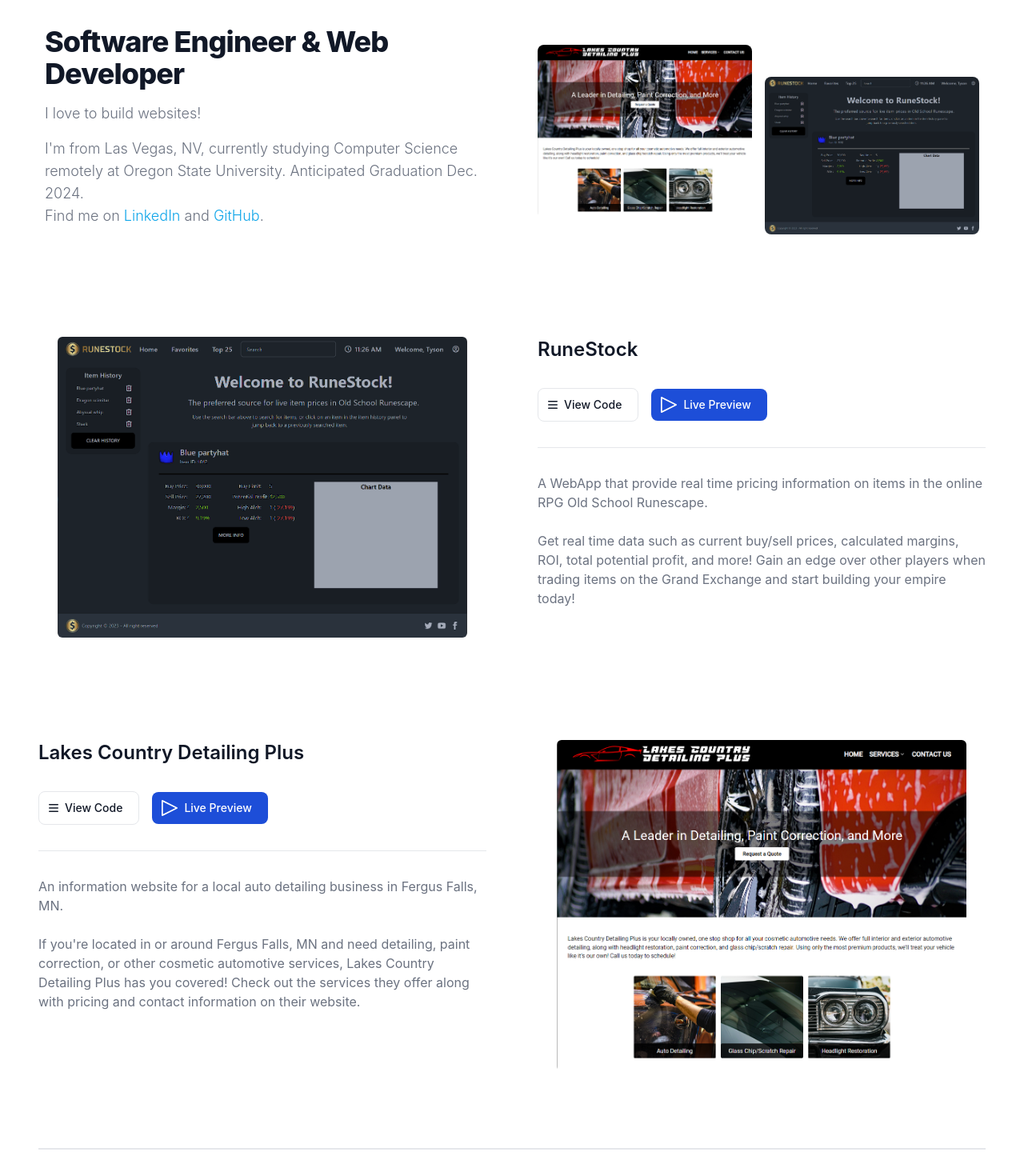
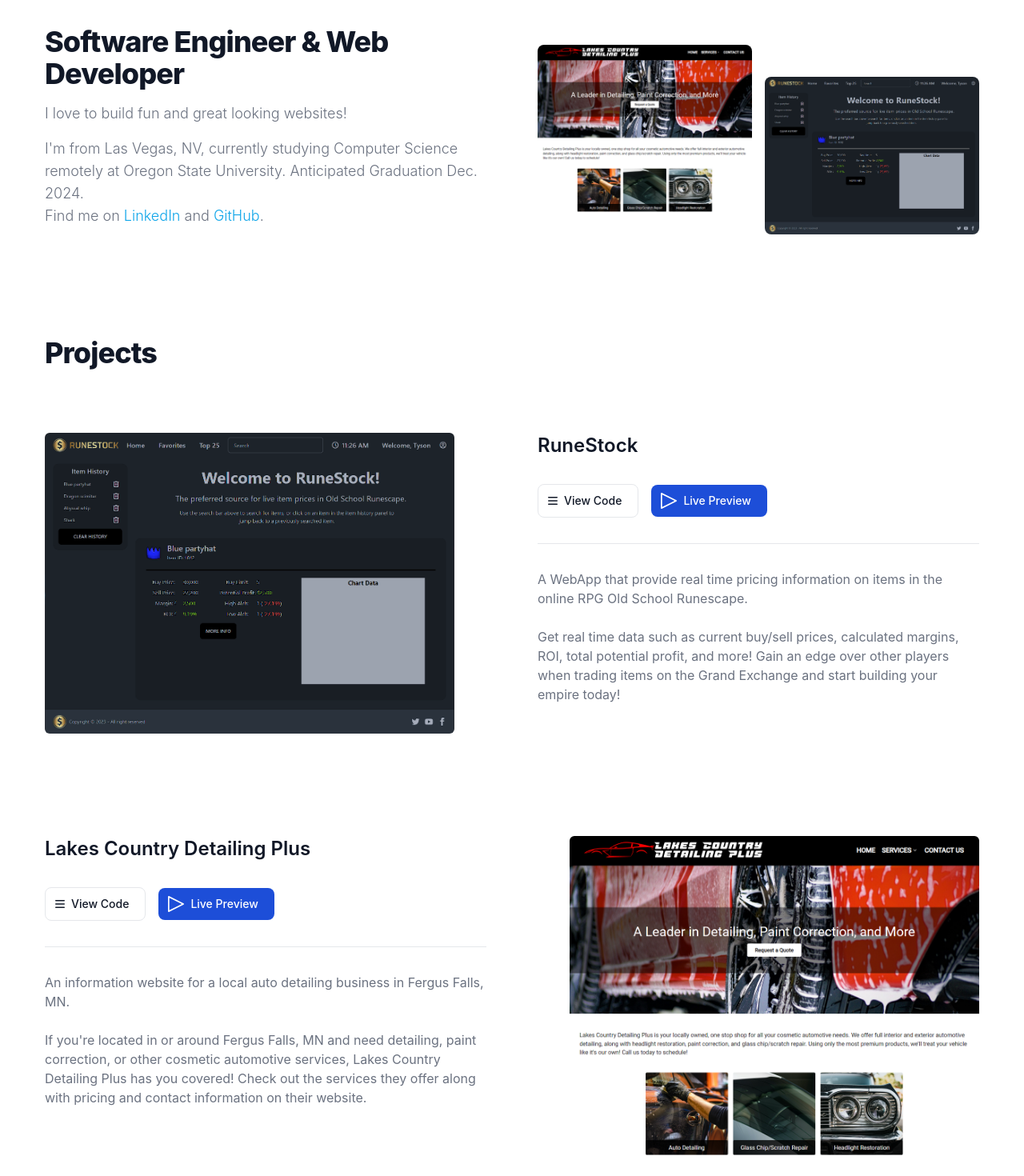
Before and after one commit to T-Pederson/portfolio, a React (Vite) app: page / in a window 1280 px wide. Shown: the part 280-1750 px from the top of the page at 80% size. Built offline with nearby package versions, Linux system fonts and the light colour scheme.

Commit message:
Projects section alignment adjustments

```diff
--- a/src/components/Heading.jsx
+++ b/src/components/Heading.jsx
@@ -9,7 +9,7 @@
           <h2 className="mb-4 text-4xl tracking-tight font-extrabold text-gray-900 dark:text-white">
             Software Engineer & Web Developer
           </h2>
-          <p className="mb-4">I love to build websites!</p>
+          <p className="mb-4">I love to build fun and great looking websites!</p>
           <p>
             I&apos;m from Las Vegas, NV, currently studying Computer Science remotely at Oregon State University. Anticipated Graduation Dec. 2024.
           </p>
--- a/src/components/Project.jsx
+++ b/src/components/Project.jsx
@@ -9,9 +9,9 @@
 }) {
   return (
     <section className="py-8 bg-white md:py-16 dark:bg-gray-900 antialiased">
-      <div className="max-w-screen-xl px-4 mx-auto 2xl:px-0">
+      <div className="max-w-screen-xl mx-auto 2xl:px-0">
         <div className="lg:grid lg:grid-cols-2 lg:gap-8 xl:gap-16">
-          <div className="shrink-0 max-w-md lg:max-w-lg mx-auto">
+          <div className="shrink-0 max-w-md lg:max-w-lg">
             <img className="w-full rounded-md" src={image} alt={alt} />
           </div>
           <div className="mt-6 sm:mt-8 lg:mt-0">
--- a/src/components/ProjectReversed.jsx
+++ b/src/components/ProjectReversed.jsx
@@ -9,8 +9,8 @@
 }) {
   return (
     <section className="py-8 bg-white md:py-16 dark:bg-gray-900 antialiased">
-      <div className="max-w-screen-xl px-4 mx-auto 2xl:px-0">
-        <div className="lg:grid lg:grid-cols-2 lg:gap-8 xl:gap-16">
+      <div className="max-w-screen-xl mx-auto 2xl:px-0">
+        <div className="lg:grid lg:grid-cols-2 lg:gap-8 xl:gap-16 justify-items-end">
           <div className="mt-6 sm:mt-8 lg:mt-0">
             <h1 className="text-xl font-semibold text-gray-900 sm:text-2xl dark:text-white">
               {title}
@@ -70,7 +70,7 @@
               {description}
             </p>
           </div>
-          <div className="shrink-0 max-w-md lg:max-w-lg mx-auto">
+          <div className="shrink-0 max-w-md lg:max-w-lg ">
             <img className="w-full rounded-md" src={image} alt={alt} />
           </div>
         </div>
--- a/src/components/Projects.jsx
+++ b/src/components/Projects.jsx
@@ -5,7 +5,11 @@
 
 export default function Projects() {
   return (
-    <>
+    <section className="bg-white dark:bg-gray-900">
+      <div className="gap-16 items-center py-8 px-4 mx-auto max-w-screen-xl lg:py-16 lg:px-6">
+      <h2 className="mb-4 text-4xl tracking-tight font-extrabold text-gray-900 dark:text-white">
+          Projects
+        </h2>
         <Project
           image={runestock}
           alt="Runestock home page"
@@ -24,6 +28,7 @@
           codeLink="https://github.com/T-Pederson/lakes_country_detailing_plus"
           previewLink="http://lakescountrydetailing.com/"
         />
-    </>
+      </div>
+    </section>
   );
 }
```
Also changed, not shown: src/assets/lakes_country_detailing_plus.png. Lines whose indentation alone changed are shown as unchanged.
